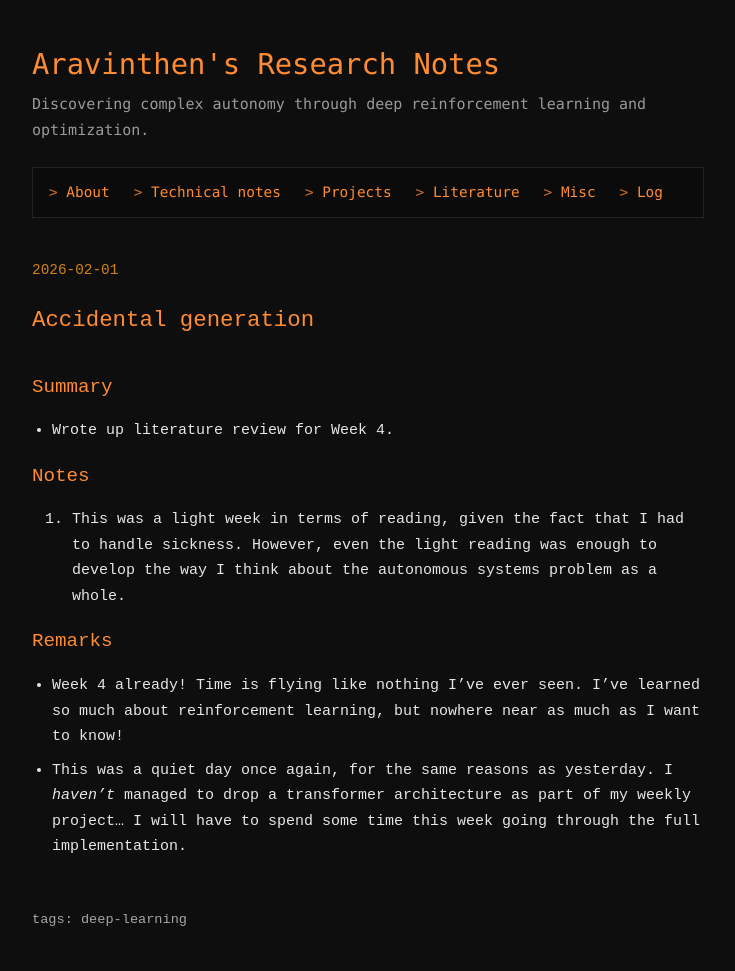
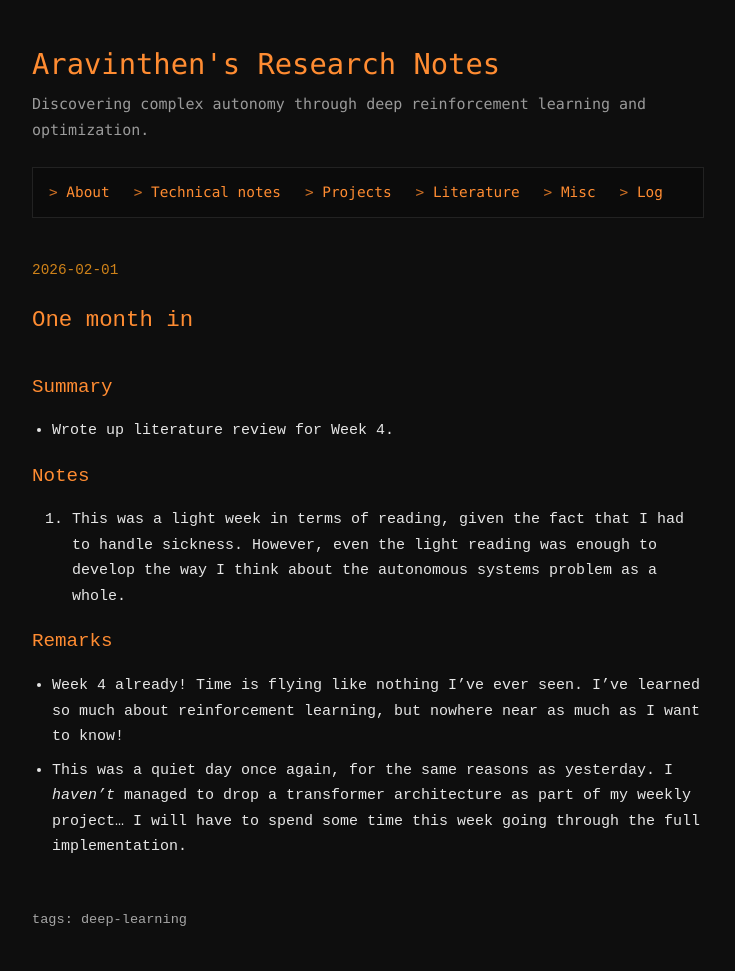
Before and after one commit to aravinthen/aravinthen.github.io, a Jekyll site: the page built from _log/2026-02-01.md, in a window 1280 px wide. Shown: the whole page, without its empty margins (272-1007 px from the left). Built offline with Jekyll 4.4.1, drawn with Linux system fonts in a browser that asks for light colours.

Commit message:
title correction

```diff
--- a/_log/2026-02-01.md
+++ b/_log/2026-02-01.md
@@ -1,6 +1,6 @@
 ---
 layout: log
-title: Accidental generation
+title: One month in
 date: 2026-02-01
 math: True
 tags: [deep-learning]
```
